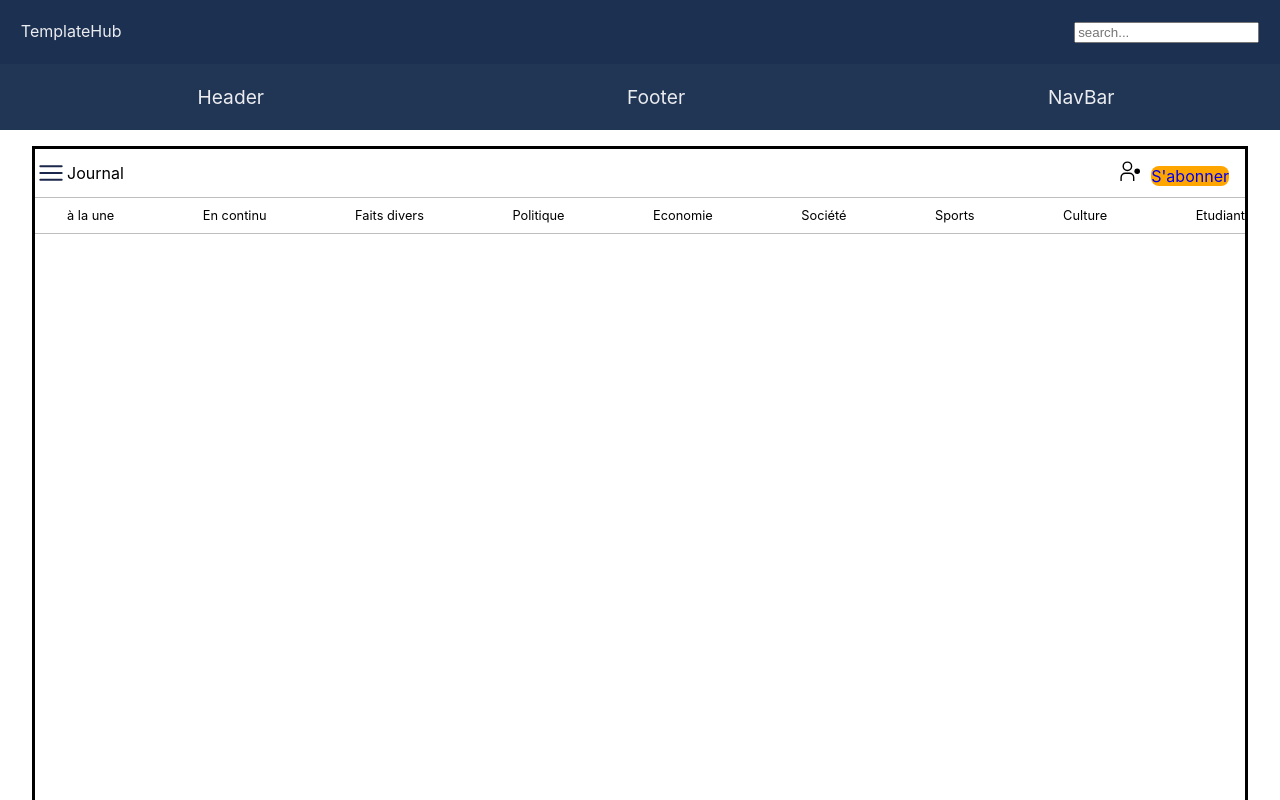
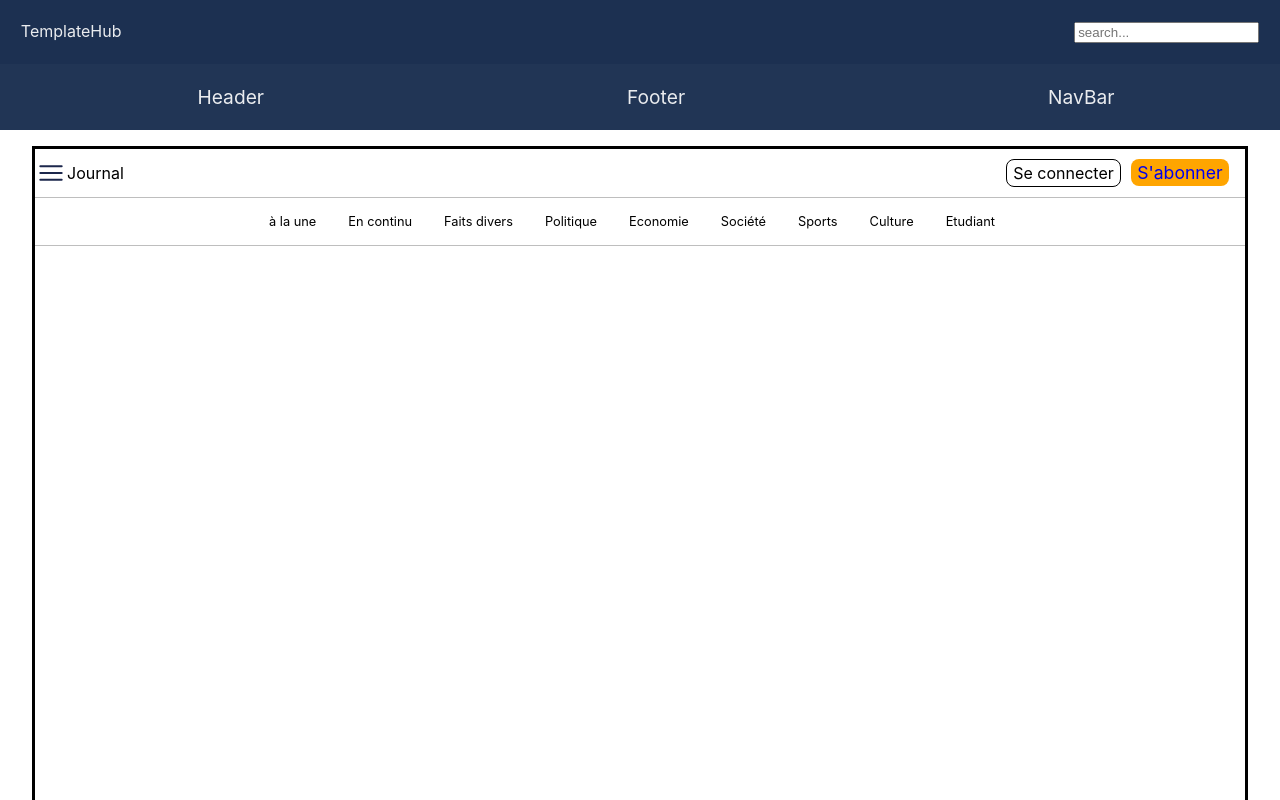
Before and after one commit to SacleuxBenoit/ReactTemplateHub, a React (Create React App) app in the folder templatehub/: page /PHjournal in a window 1280 px wide. Shown: the top 800 px of the page. Built offline with nearby package versions, Linux system fonts and the light colour scheme.

Commit message:
add responsive for desktop / tablet

```diff
--- a/templatehub/src/Components/Header/CHjournal.js
+++ b/templatehub/src/Components/Header/CHjournal.js
@@ -27,8 +27,9 @@ function CHjournal() {
                                 <path d="M12,4A5,5,0,1,1,7,9a5,5,0,0,1,5-5m0-2a7,7,0,1,0,7,7A7,7,0,0,0,12,2Z" transform="translate(0)"></path>
                                 <rect id="_Transparent_Rectangle_" data-name="<Transparent Rectangle>" fill="none" width="32" height="32"></rect>
                             </svg>
+                            <span className='connectionButton'>Se connecter</span>
                         </Link>
-                        <Link to="/">S'abonner</Link>
+                        <Link to="/"><span className='subscribeButton'>S'abonner</span></Link>
                     </div>
                 </div>
             </header>
--- a/templatehub/src/Styles/Header/SHjournal.css
+++ b/templatehub/src/Styles/Header/SHjournal.css
@@ -1,6 +1,11 @@
+/* Header */
 header,
 .scrollCategories {
     border-bottom: 1px solid rgba(0, 0, 0, 0.254);
+}
+
+.connectionButton {
+    display: none;
 }
 
 .journalContainer {
@@ -21,9 +26,11 @@ header,
     margin-left: auto;
 }
 
-.headerRight>a:nth-child(2) {
+.subscribeButton {
     background-color: orange;
     border-radius: 0.5rem;
+    padding: .2rem .4rem;
+    font-size: .8rem;
 }
 
 .headerRight a {
@@ -36,6 +43,7 @@ header,
     width: 1.4rem;
 }
 
+/* NavBar - scroll horizontally */
 .scrollCategories {
     overflow-y: auto;
     overflow-x: none;
@@ -49,3 +57,38 @@ header,
     font-size: .8rem;
     white-space: nowrap;
 }
+
+.scrollCategories ul li {
+    padding: 1rem;
+}
+
+/* Responsive */
+@media screen and (min-width:768px) {
+    .scrollCategories ul {
+        justify-content: center;
+        text-align: center;
+    }
+
+    .scrollCategories ul li:nth-last-child(1) {
+        padding-right: 2rem;
+    }
+
+    .connectionButton {
+        padding: .2rem .4rem;
+        display: inline-block;
+        border: 1px solid black;
+        border-radius: 0.5rem;
+        color: black;
+
+    }
+
+    .subscribeButton {
+        padding: .2rem .4rem;
+        font-size: 1.1rem;
+    }
+
+
+    .svgConnectionJournal {
+        display: none;
+    }
+}
```
